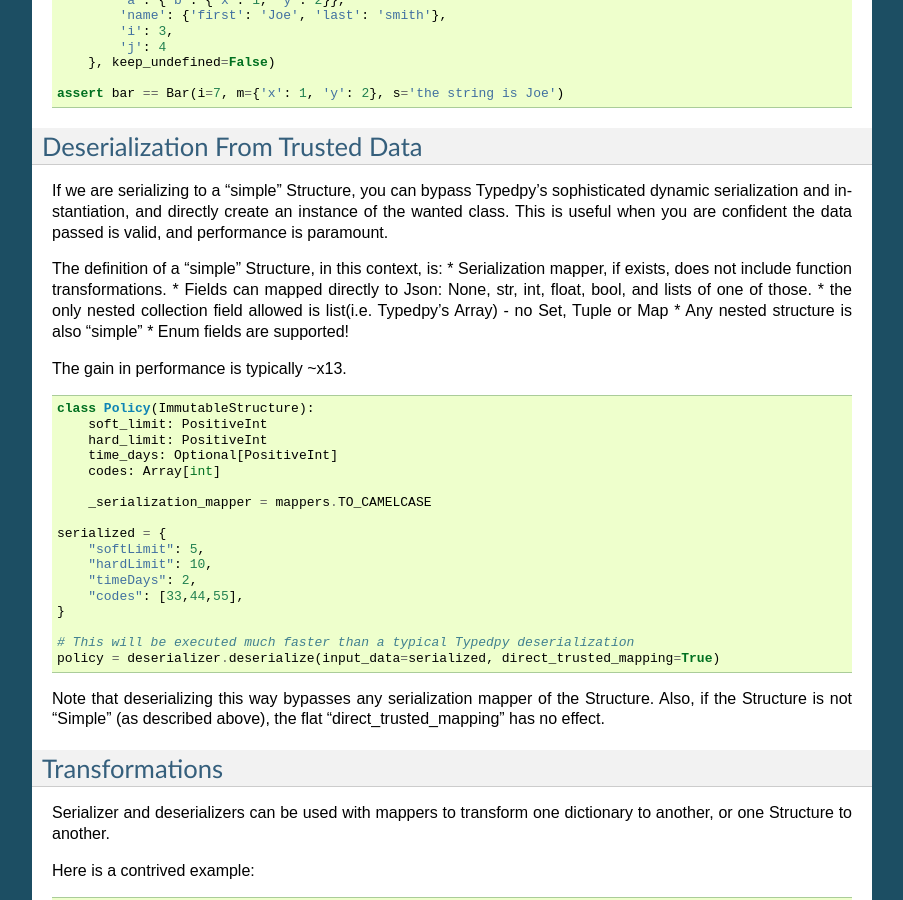
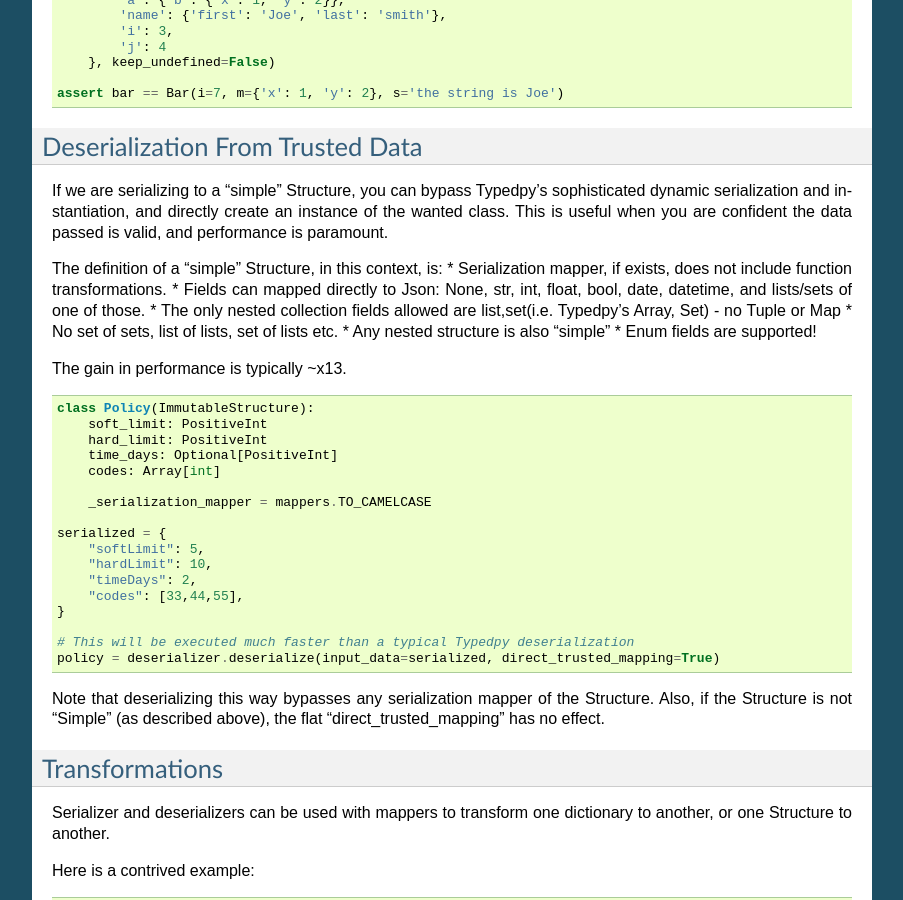
Before and after one commit to loyada/typedpy, a Sphinx documentation site: the page built from docs/serialization.rst, in a window 1280 px wide and 900 px high, scrolled down 8965 px. Shown: the whole window, without its empty margins (198-1101 px from the left). Built offline with Sphinx 7.4.7, drawn with Linux system fonts in a browser that asks for light colours.

Commit message:
2.24, improve doc for trusted serialization

```diff
--- a/docs/serialization.rst
+++ b/docs/serialization.rst
@@ -557,8 +557,9 @@ This is useful when you are confident the data passed is valid, and performance
 
 The definition of a "simple" Structure, in this context, is:
 * Serialization mapper, if exists, does not include function transformations.
-* Fields can mapped directly to Json: None, str, int, float, bool, and lists of one of those.
-* the only nested collection field allowed is list(i.e. Typedpy's Array) - no Set, Tuple or Map
+* Fields can mapped directly to Json: None, str, int, float, bool, date, datetime, and lists/sets of one of those.
+* The only nested collection fields allowed are list,set(i.e. Typedpy's Array, Set) - no Tuple or Map
+* No set of sets, list of lists, set of lists etc.
 * Any nested structure is also "simple"
 * Enum fields are supported!
 
--- a/setup.py
+++ b/setup.py
@@ -48,7 +48,7 @@ setup(
     url="http://github.com/loyada/typedpy",
     download_url="https://github.com/loyada/typedpy/archive/v2.23.1.tar.gz",
     keywords=["testing", "type-safe", "strict", "schema", "validation"],
-    version="2.23.1",
+    version="2.24.0",
 )
 
 # coverage run --source=typedpy/ setup.py test
```
